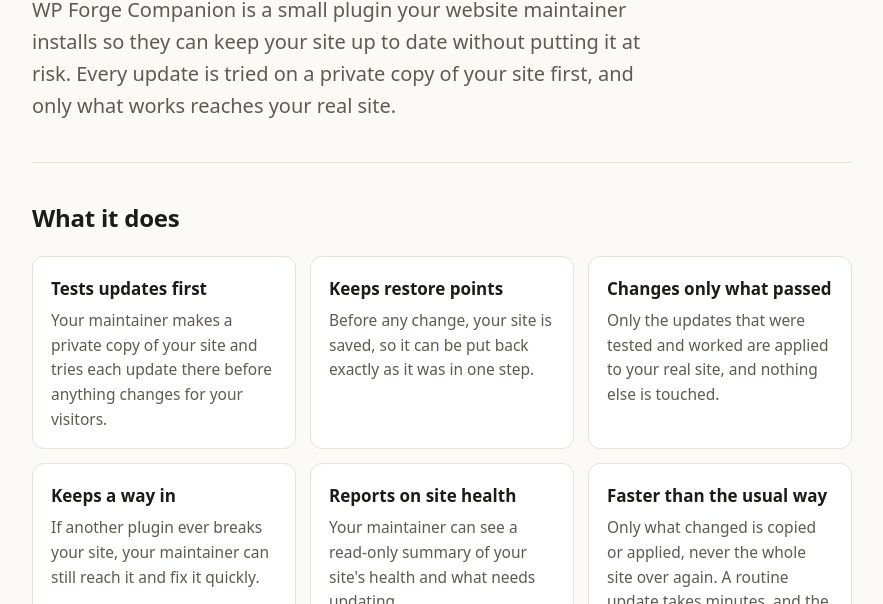
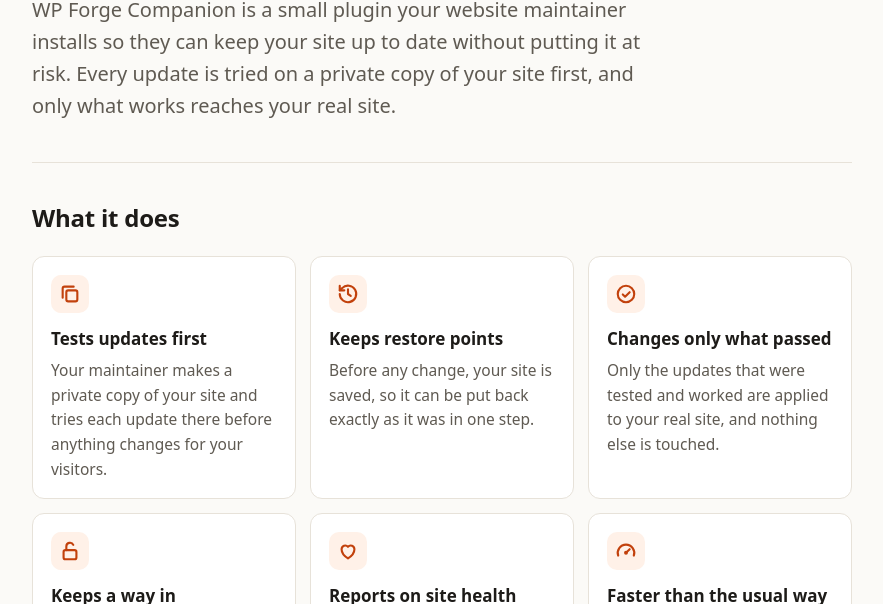
Before and after one commit to rzarandona/wp-forge-companion, a plain HTML site: page index.html in a window 1280 px wide. Shown: the part 196-800 px from the top of the page, without its empty margins (198-1081 px from the left). Drawn offline with Linux system fonts and the light colour scheme.

Commit message:
Icons on the six feature cards, as on the plugin's settings page

```diff
--- a/index.html
+++ b/index.html
@@ -48,6 +48,8 @@
   p { margin: 0 0 14px; }
   .cards { display: grid; grid-template-columns: repeat(auto-fit, minmax(220px, 1fr)); gap: 14px; margin-top: 6px; }
   .card { background: var(--surface); border: 1px solid var(--line); border-radius: 12px; padding: 18px 18px 16px; }
+  .card-icon { width: 38px; height: 38px; border-radius: 10px; background: var(--accent-soft); color: var(--accent); display: grid; place-items: center; margin-bottom: 12px; }
+  .card-icon svg { width: 22px; height: 22px; stroke-width: 2.3; }
   .card h3 { font-size: 17px; margin: 0 0 6px; }
   .card p { margin: 0; color: var(--muted); font-size: 15.5px; }
   ul.checks { list-style: none; padding: 0; margin: 0; display: grid; gap: 12px; }
@@ -77,12 +79,12 @@
   <section>
     <h2>What it does</h2>
     <div class="cards">
-      <div class="card"><h3>Tests updates first</h3><p>Your maintainer makes a private copy of your site and tries each update there before anything changes for your visitors.</p></div>
-      <div class="card"><h3>Keeps restore points</h3><p>Before any change, your site is saved, so it can be put back exactly as it was in one step.</p></div>
-      <div class="card"><h3>Changes only what passed</h3><p>Only the updates that were tested and worked are applied to your real site, and nothing else is touched.</p></div>
-      <div class="card"><h3>Keeps a way in</h3><p>If another plugin ever breaks your site, your maintainer can still reach it and fix it quickly.</p></div>
-      <div class="card"><h3>Reports on site health</h3><p>Your maintainer can see a read-only summary of your site's health and what needs updating.</p></div>
-      <div class="card"><h3>Faster than the usual way</h3><p>Only what changed is copied or applied, never the whole site over again. A routine update takes minutes, and the maintenance message shows only briefly.</p></div>
+      <div class="card"><div class="card-icon" aria-hidden="true"><svg viewBox="0 0 24 24" fill="none" stroke="currentColor" stroke-width="2" stroke-linecap="round" stroke-linejoin="round"><rect x="8" y="8" width="12" height="12" rx="2"/><path d="M4 16V6a2 2 0 0 1 2-2h10"/></svg></div><h3>Tests updates first</h3><p>Your maintainer makes a private copy of your site and tries each update there before anything changes for your visitors.</p></div>
+      <div class="card"><div class="card-icon" aria-hidden="true"><svg viewBox="0 0 24 24" fill="none" stroke="currentColor" stroke-width="2" stroke-linecap="round" stroke-linejoin="round"><path d="M3 12a9 9 0 1 0 2.6-6.4L3 8"/><path d="M3 3v5h5"/><path d="M12 7v5l3 2"/></svg></div><h3>Keeps restore points</h3><p>Before any change, your site is saved, so it can be put back exactly as it was in one step.</p></div>
+      <div class="card"><div class="card-icon" aria-hidden="true"><svg viewBox="0 0 24 24" fill="none" stroke="currentColor" stroke-width="2" stroke-linecap="round" stroke-linejoin="round"><circle cx="12" cy="12" r="9"/><path d="M8.5 12.5l2.5 2.5 5-5"/></svg></div><h3>Changes only what passed</h3><p>Only the updates that were tested and worked are applied to your real site, and nothing else is touched.</p></div>
+      <div class="card"><div class="card-icon" aria-hidden="true"><svg viewBox="0 0 24 24" fill="none" stroke="currentColor" stroke-width="2" stroke-linecap="round" stroke-linejoin="round"><rect x="5" y="11" width="14" height="10" rx="2"/><path d="M8 11V7a4 4 0 0 1 7.6-1.7"/></svg></div><h3>Keeps a way in</h3><p>If another plugin ever breaks your site, your maintainer can still reach it and fix it quickly.</p></div>
+      <div class="card"><div class="card-icon" aria-hidden="true"><svg viewBox="0 0 24 24" fill="none" stroke="currentColor" stroke-width="2" stroke-linecap="round" stroke-linejoin="round"><path d="M12 20s-7-4.4-7-10a4 4 0 0 1 7-2.6A4 4 0 0 1 19 10c0 5.6-7 10-7 10z"/></svg></div><h3>Reports on site health</h3><p>Your maintainer can see a read-only summary of your site's health and what needs updating.</p></div>
+      <div class="card"><div class="card-icon" aria-hidden="true"><svg viewBox="0 0 24 24" fill="none" stroke="currentColor" stroke-width="2" stroke-linecap="round" stroke-linejoin="round"><path d="M3.5 17a9 9 0 1 1 17 0"/><path d="M12 14l4-4"/><circle cx="12" cy="14" r="1"/></svg></div><h3>Faster than the usual way</h3><p>Only what changed is copied or applied, never the whole site over again. A routine update takes minutes, and the maintenance message shows only briefly.</p></div>
     </div>
   </section>
 
```
